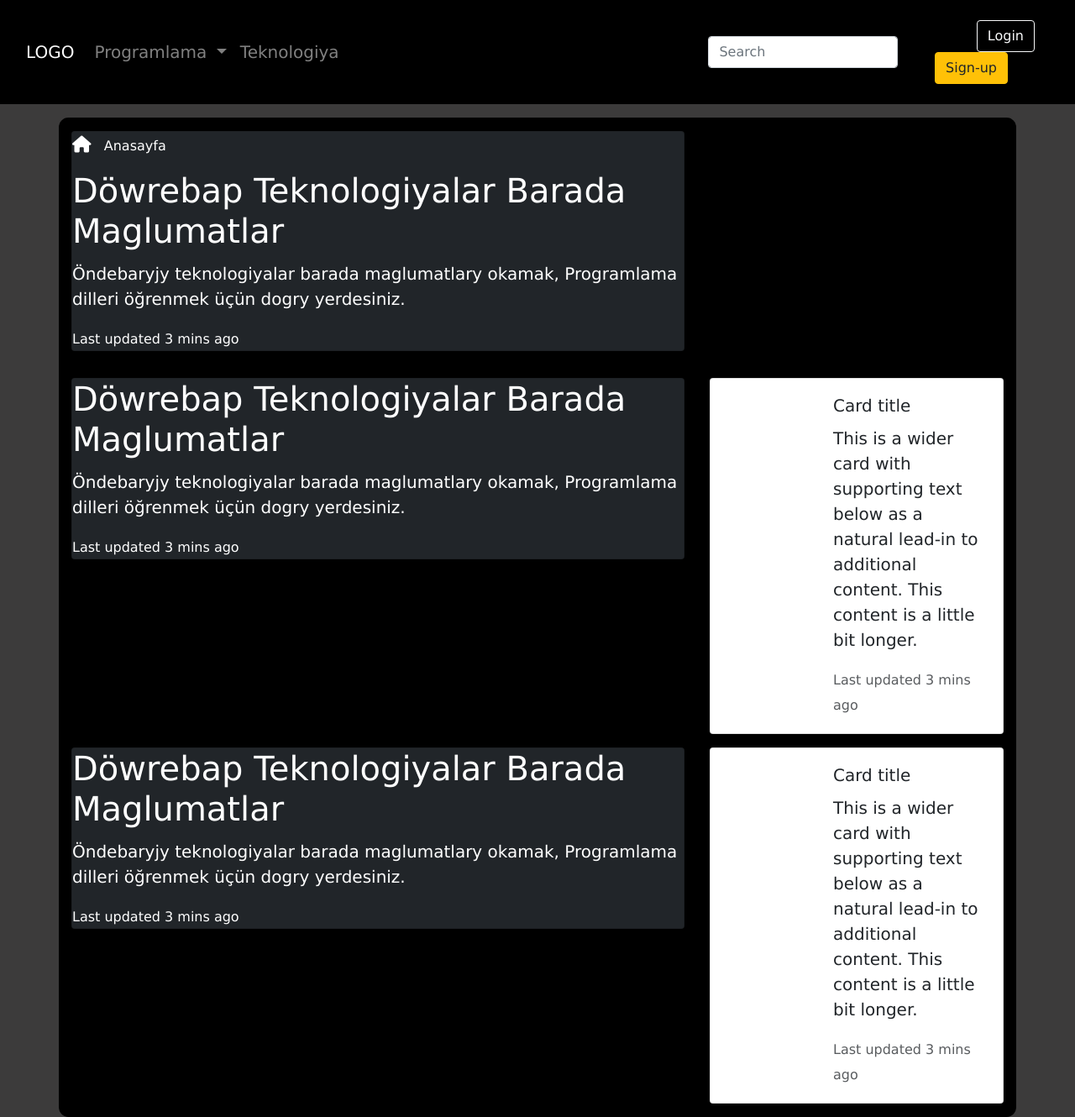
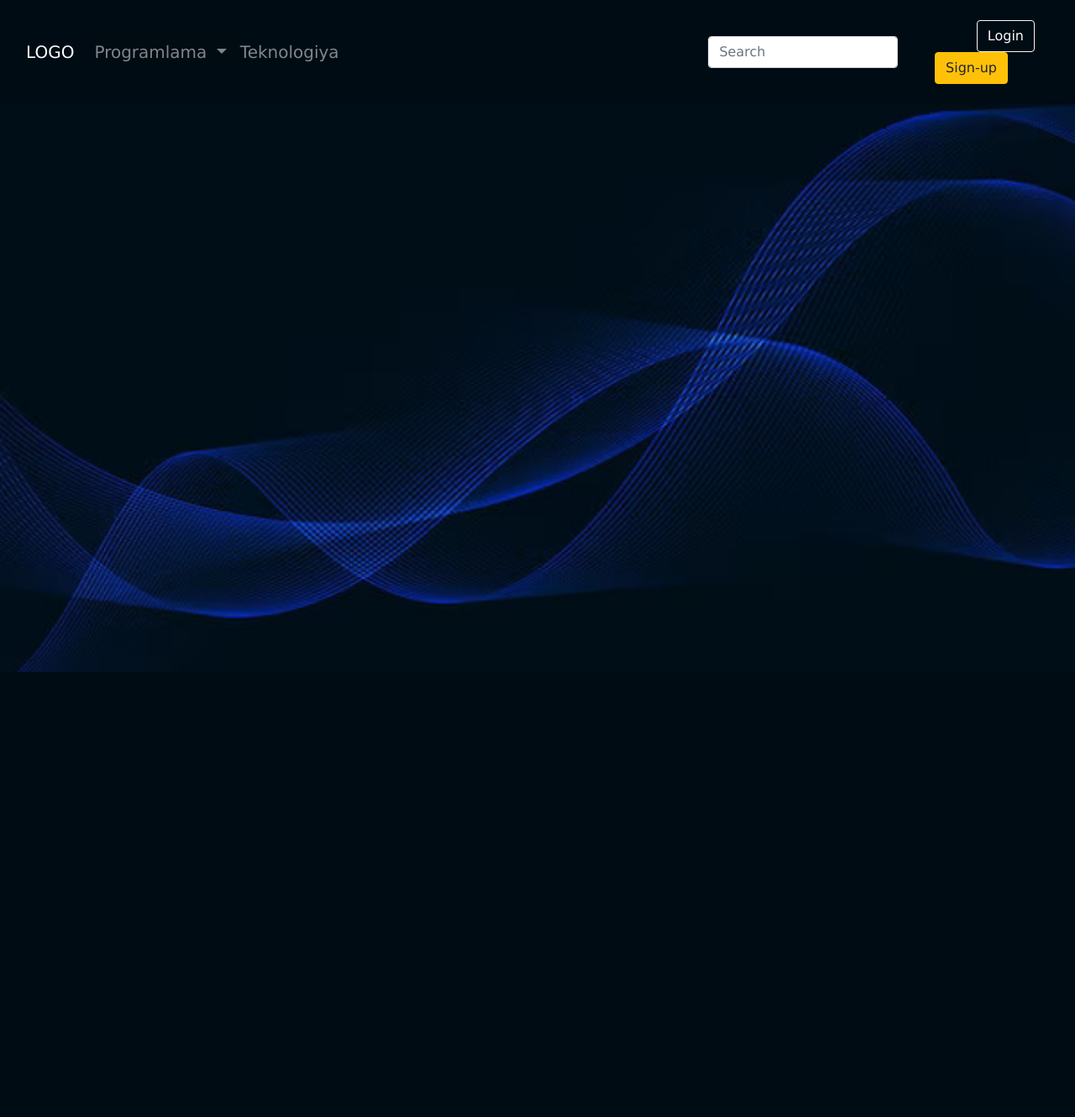
Before and after one commit to agamerdan/LearnSoftware, a Django app: page / in a window 1280 px wide. Shown: the whole page at 84% size. After the commit the page ends 800 px from the top, so only its background shows below. Run offline with Django 4.2, Linux system fonts and the light colour scheme; some libraries are stand-ins or nearby versions.

```diff
--- a/learnProgram/static/css/style.css
+++ b/learnProgram/static/css/style.css
@@ -1,7 +1,12 @@
+
 .body{
     background-color: rgb(60, 59, 59);
     font-family:Verdana, Geneva, Tahoma, sans-serif;
     font-size: 20px;
+    background-image: url('resim.jpg');
+    background-repeat: 2;
+    background-attachment: fixed;
+    background-size: cover;
 }
 .nav-link:hover{
     background-color: rgb(229, 149, 21);
--- a/learnProgram/templates/app/index.html
+++ b/learnProgram/templates/app/index.html
@@ -1,89 +1,7 @@
 {% extends 'includes/base.html' %}
+
 {% block body %}
-<div class="container mt-3">
-
-  {% if messages %}
-    {% for message in messages %}
-      <div class="alert success mt-2">
-        <span class="closebtn" onclick="this.parentElement.style.display='none';">&times;</span>
-        {{ message }}
-      </div>
-    {% endfor %}
-  {% endif %}
-    <div class="row kard">
-      <div class="col-8">
-        <div class=" card text-bg-dark mb-4 mt-3">
-
-            <p class="card-text"> <i class="fa-solid fa-house"></i><small> &nbsp; Anasayfa</small></p>
-            <div class="card-img-overlay ">
-                <img src="" alt="">
-            </div>
-            <h1 class="card-title text-white">Döwrebap Teknologiyalar Barada Maglumatlar</h1>
-            <p class="card-text">Öndebaryjy teknologiyalar barada maglumatlary okamak, Programlama dilleri öğrenmek üçün dogry yerdesiniz.</p>
-            <p class="card-text"><small>Last updated 3 mins ago</small></p>
-        </div>
-      </div>
-
-        <div class="col-8">
-            <div class=" card text-bg-dark mb-2 mt-2 ">
-                <div class="card-img-overlay ">
-
-                </div>
-                <h1 class="card-title text-white">Döwrebap Teknologiyalar Barada Maglumatlar</h1>
-                    <p class="card-text">Öndebaryjy teknologiyalar barada maglumatlary okamak, Programlama dilleri öğrenmek üçün dogry yerdesiniz.</p>
-                    <p class="card-text"><small>Last updated 3 mins ago</small></p>
-            </div>
-        </div>
-        <div class="col-4">
-            <div class="card mb-3 mb-2 mt-2" style="max-width: 540px;">
-                <div class="row g-0">
-                  <div class="col-md-4">
-
-                  </div>
-                  <div class="col-md-8">
-                    <div class="card-body">
-                      <h5 class="card-title">Card title</h5>
-                      <p class="card-text">This is a wider card with supporting text below as a natural lead-in to additional content. This content is a little bit longer.</p>
-                      <p class="card-text"><small class="text-body-secondary">Last updated 3 mins ago</small></p>
-                    </div>
-                  </div>
-                </div>
-              </div>
-
-        </div>
 
 
 
-        <div class="col-8">
-            <div class="card text-bg-dark">
-                <div class="card-img-overlay">
-
-                </div>
-                <h1 class="card-title text-white">Döwrebap Teknologiyalar Barada Maglumatlar</h1>
-                    <p class="card-text">Öndebaryjy teknologiyalar barada maglumatlary okamak, Programlama dilleri öğrenmek üçün dogry yerdesiniz.</p>
-                    <p class="card-text"><small>Last updated 3 mins ago</small></p>
-            </div>
-        </div>
-        <div class="col-4">
-            <div class="card mb-3" style="max-width: 540px;">
-                <div class="row g-0">
-                  <div class="col-md-4">
-
-                  </div>
-                  <div class="col-md-8">
-                    <div class="card-body">
-                      <h5 class="card-title">Card title</h5>
-                      <p class="card-text">This is a wider card with supporting text below as a natural lead-in to additional content. This content is a little bit longer.</p>
-                      <p class="card-text"><small class="text-body-secondary">Last updated 3 mins ago</small></p>
-                    </div>
-                  </div>
-                </div>
-              </div>
-
-        </div>
-  </div>
-
-</div>
-
-
 {% endblock body %}
--- a/learnProgram/templates/includes/navbar.html
+++ b/learnProgram/templates/includes/navbar.html
@@ -1,7 +1,7 @@
 {% load static %}
 <link rel="stylesheet" href="https://cdn.jsdelivr.net/npm/bootstrap@4.0.0/dist/css/bootstrap.min.css" integrity="sha384-Gn5384xqQ1aoWXA+058RXPxPg6fy4IWvTNh0E263XmFcJlSAwiGgFAW/dAiS6JXm" crossorigin="anonymous">
 <link rel="stylesheet" href="{% static 'css/style.css' %}">
-<nav class="navbar navbar-expand-lg navbar-dark bg-black">
+<nav class="navbar navbar-expand-lg navbar-dark bg-black bg-opacity-10">
       <div class="container">
           <button class="navbar-toggler" type="button" data-toggle="collapse" data-target="#navbarTogglerDemo01" aria-controls="navbarTogglerDemo01" aria-expanded="false" aria-label="Toggle navigation">
             <span class="navbar-toggler-icon"></span>
@@ -10,11 +10,11 @@
             <a class="navbar-brand" href="{% url 'index' %}">LOGO</a>
             <ul class="navbar-nav mr-auto mt-2 mt-lg-0">
 
-              <li class="nav-item dropdown bg-black">
-                <a class="nav-link dropdown-toggle" href="#" id="navbarDropdown" role="button" data-toggle="dropdown" aria-haspopup="true" aria-expanded="false">
+              <li class="nav-item dropdown bg-black bg-opacity-10">
+                <a class="nav-link dropdown-toggle" href="#" id="navbarDropdown"  data-toggle="dropdown" aria-haspopup="true" aria-expanded="false">
                   Programlama
                 </a>
-                <div class="dropdown-menu bg-black p-3 pr-5" aria-labelledby="navbarDropdown">
+                <div class="dropdown-menu bg-black p-3 pr-5 bg-opacity-10" aria-labelledby="navbarDropdown">
                   <a class="dropdown-item text-light" href="#">HTML Web Programlama</a>
                   <a class="dropdown-item text-light" href="#">CSS, Wep Programlama</a>
                   <a class="dropdown-item text-light" href="#">JavaScript Web Programlama</a>
```
Also changed, not shown: learnProgram/static/css/resim.jpg (added), resim.avif (added).
